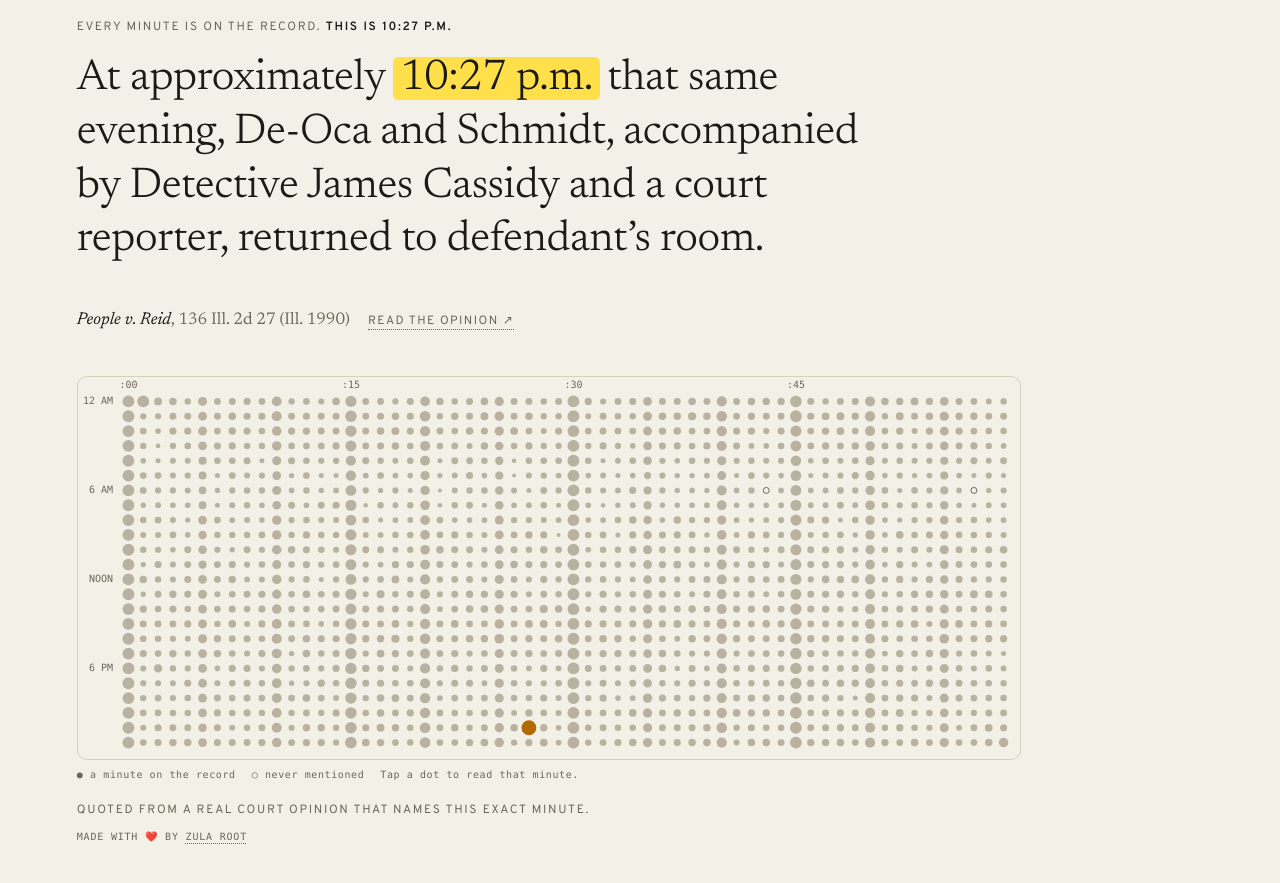
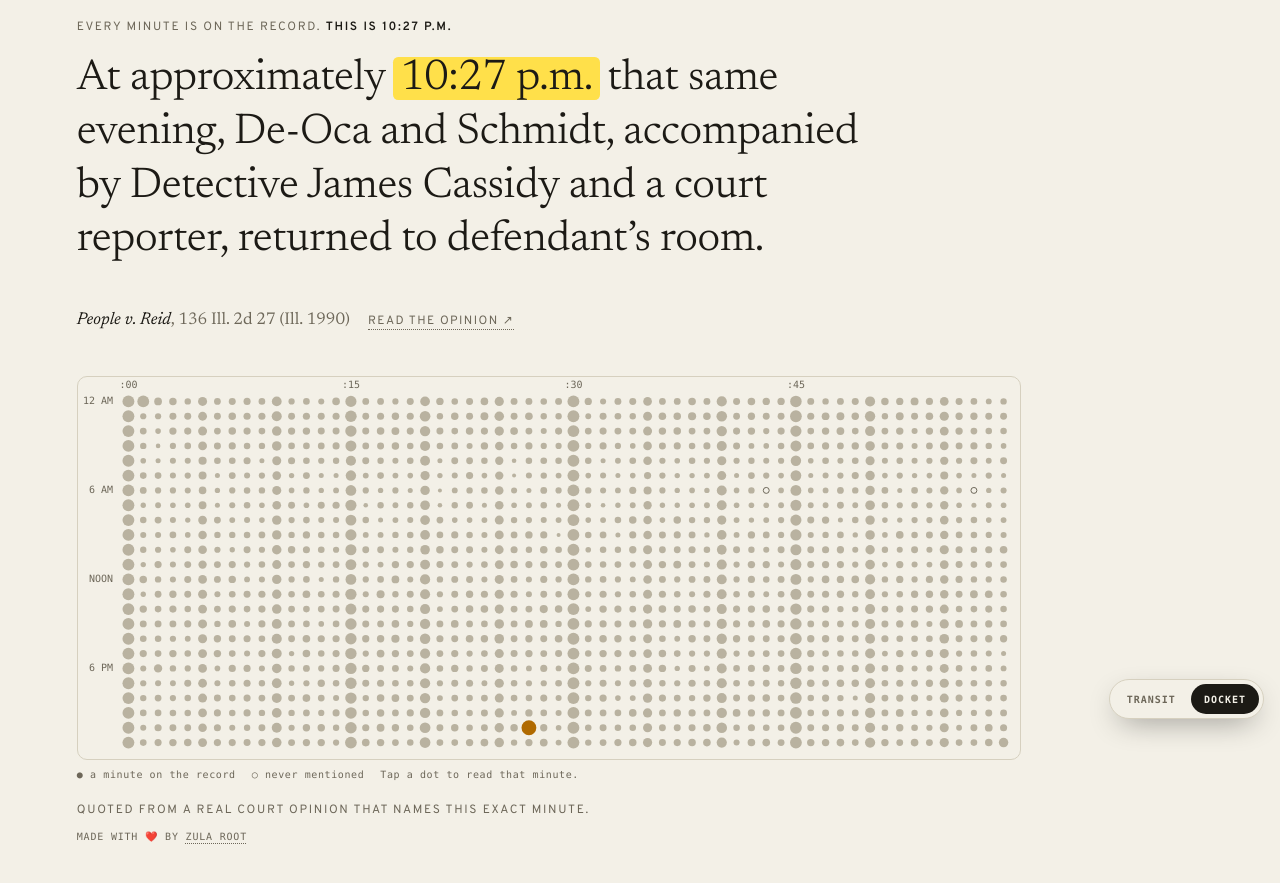
Before and after one commit to zula-root/Docket-Clock, a plain HTML site: page index.html in a window 1280 px wide. Shown: the part 65-948 px from the top of the page. Drawn offline with Linux system fonts and the light colour scheme; a web font is replaced by a local one.

Commit message:
Add a switch to the other clock
This clock and the Transit Clock are one project, two Sentence Clocks, and
until now neither knew about the other. A reader who opened one had no way
to find the second.

A small switch now floats in the corner of the page with both names on it.
The one being looked at is filled, and the other is a link. If the address
is holding a theme, the link carries it across, so a dark clock opens a
dark clock.

It is not shown on the stand face, or once the clock is installed, where
the page is being a clock and nothing else. The foot of the page has room
under it, so the switch never sits on the last line.

The README says the same at the top.

Co-Authored-By: Claude Fable 5.2 <noreply@anthropic.com>

```diff
--- a/index.html
+++ b/index.html
@@ -184,6 +184,24 @@ footer button {
 }
 footer button:hover { border-color: var(--fg); }
 .status { font-family: var(--serif); font-size: 1.4rem; color: var(--muted); margin: 0; }
+/* The pair
+   This clock is one of two Sentence Clocks, and they are one project. The switch floats in the
+   corner of the page so that either can be reached from the other. It is not shown on the
+   stand face or once the clock is installed, where the page is being a clock and nothing else. */
+.pair {
+  position: fixed; right: max(16px, env(safe-area-inset-right, 0px)); bottom: max(16px, env(safe-area-inset-bottom, 0px)); z-index: 20;
+  display: flex; gap: 2px; padding: 4px; border-radius: 999px;
+  background: var(--bg); border: 1px solid var(--line); box-shadow: 0 10px 30px -10px rgba(0, 0, 0, .45);
+  font-family: var(--mono); font-size: 10px; font-weight: 600; letter-spacing: .1em; text-transform: uppercase;
+}
+.pair a, .pair span { padding: 9px 13px 7px; border-radius: 999px; white-space: nowrap; }
+.pair a { color: var(--muted); text-decoration: none; }
+.pair a:hover { color: var(--fg); }
+.pair span { background: var(--fg); color: var(--bg); }
+footer { padding-bottom: 76px; }   /* room for the switch, so it never sits on the last line */
+.stand .pair { display: none; }
+@media (display-mode: standalone) { .pair { display: none; } }
+
 
 @media (max-width: 560px) {
   header .now, header .sep { display: none; }
@@ -263,6 +281,11 @@ footer button:hover { border-color: var(--fg); }
   </span>
   <p class="made">Made with <span role="img" aria-label="love">❤️</span> by <a href="https://zularoot.com/" target="_blank" rel="noopener">Zula Root</a></p>
 </footer>
+
+<nav class="pair" aria-label="The two Sentence Clocks">
+  <a href="../Transit-Clock/" title="The Transit Clock: the time, in real train departures">Transit</a>
+  <span aria-current="page">Docket</span>
+</nav>
 
 <script>
 const $ = id => document.getElementById(id);
@@ -588,6 +611,10 @@ async function stayAwake() {
 document.addEventListener("visibilitychange", stayAwake);
 stayAwake();
 
+// The switch to the other clock carries the theme along, when the address is holding one.
+{ const t = new URLSearchParams(location.search).get("theme");
+  if (t === "dark" || t === "light") for (const a of document.querySelectorAll(".pair a")) a.href += `?theme=${t}`; }
+
 setFace();
 tick();
 </script>
```
Also changed, not shown: 1 other file.
